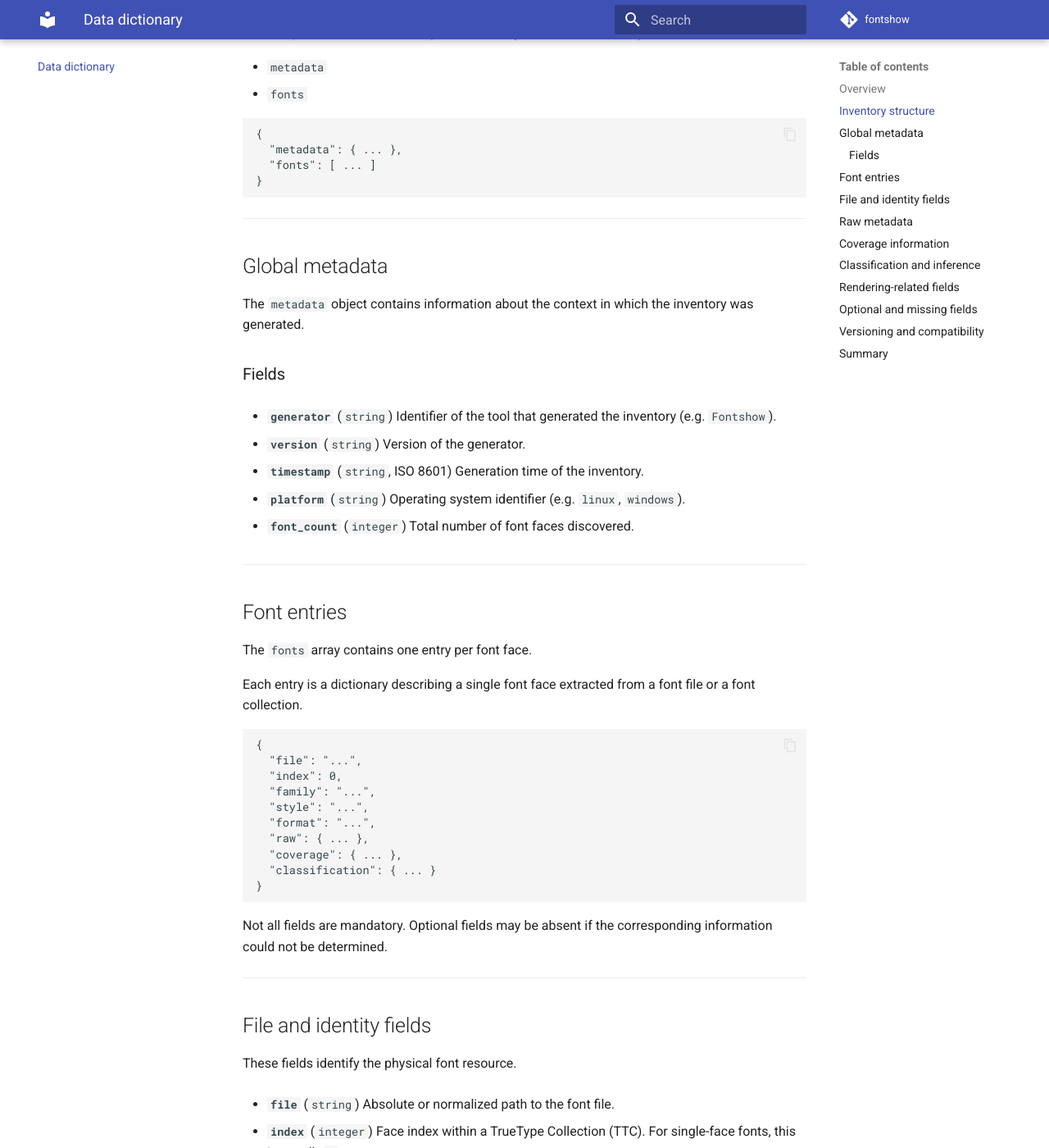
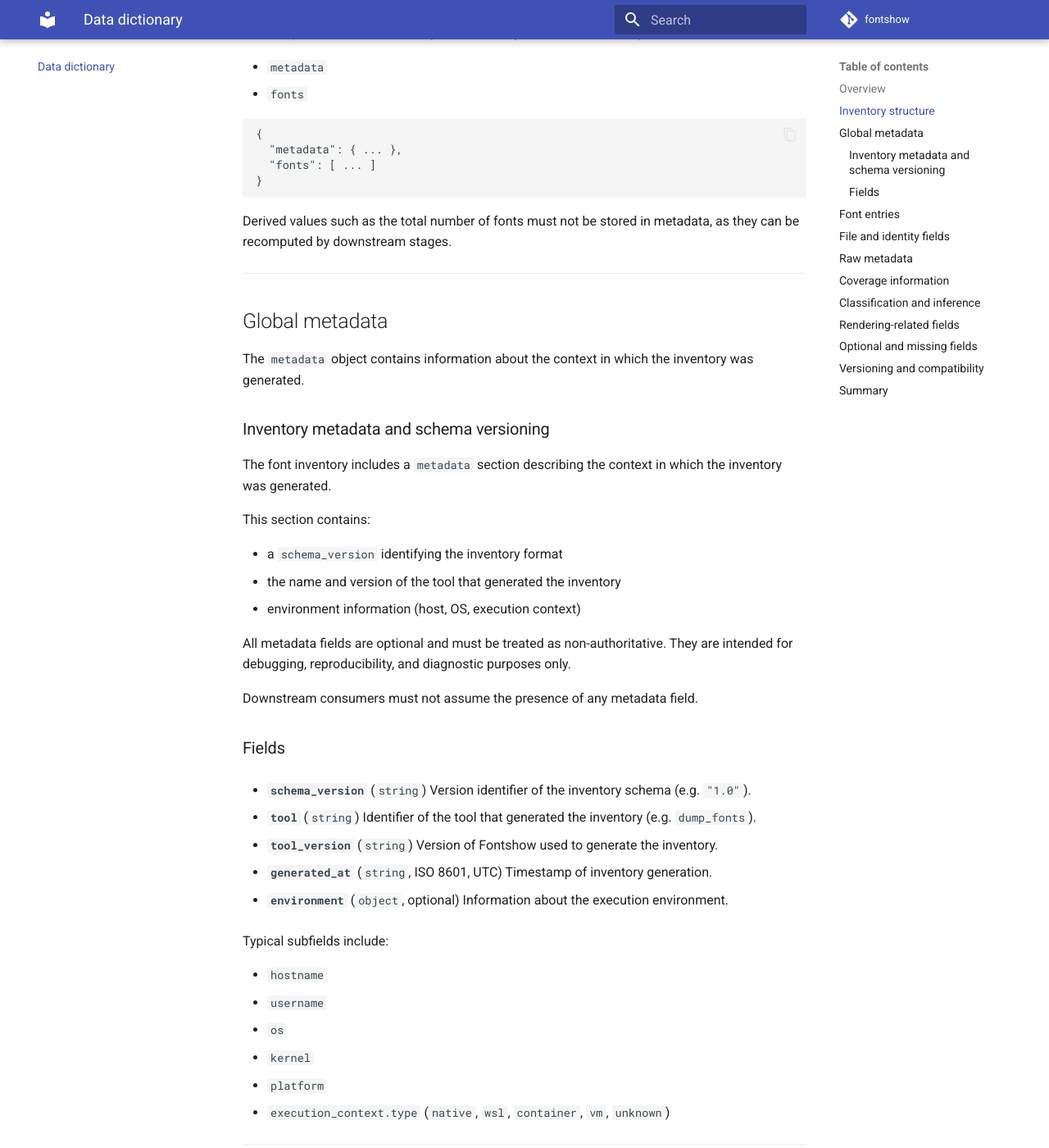
Before and after one commit to marco0560/Fontshow, an MkDocs documentation site: the page built from docs/data_dictionary.md, in a window 1280 px wide and 1400 px high, scrolled down 679 px. Shown: the whole window at 82% size. Built offline with MkDocs 1.6.1 and Material for MkDocs 9.7.7, drawn with Linux system fonts in a browser that asks for light colours; comment, search, counter and statistics services are not loaded; some of the changed text lies outside the part shown.

Commit message:
feat(core): package execution model, inventory validation, and docs update
Why:
- The project is now structured as a proper Python package
- Execution model is now consistent and reproducible
- Inventory validation ensures data integrity
- Documentation is updated to reflect the new structure

What:
- Package execution model implemented
- Inventory validation added
- Documentation updated

Notes:
- All tools must be executed as modules using `python -m fontshow.<tool>`
- Inventory files are now validated for consistency and completeness

Refs: #

````diff
--- a/docs/data_dictionary.md
+++ b/docs/data_dictionary.md
@@ -33,6 +33,9 @@ At the top level, the font inventory is a JSON object with two main keys:
 }
 ```
 
+Derived values such as the total number of fonts must not be stored in
+metadata, as they can be recomputed by downstream stages.
+
 ---
 
 ## Global metadata
@@ -40,22 +43,48 @@ At the top level, the font inventory is a JSON object with two main keys:
 The `metadata` object contains information about the context in which
 the inventory was generated.
 
+### Inventory metadata and schema versioning
+
+The font inventory includes a `metadata` section describing the context in
+which the inventory was generated.
+
+This section contains:
+
+- a `schema_version` identifying the inventory format
+- the name and version of the tool that generated the inventory
+- environment information (host, OS, execution context)
+
+All metadata fields are optional and must be treated as non-authoritative.
+They are intended for debugging, reproducibility, and diagnostic purposes
+only.
+
+Downstream consumers must not assume the presence of any metadata field.
+
 ### Fields
 
-- **`generator`** (`string`)
-  Identifier of the tool that generated the inventory (e.g. `Fontshow`).
+- **`schema_version`** (`string`)
+  Version identifier of the inventory schema (e.g. `"1.0"`).
 
-- **`version`** (`string`)
-  Version of the generator.
+- **`tool`** (`string`)
+  Identifier of the tool that generated the inventory (e.g. `dump_fonts`).
 
-- **`timestamp`** (`string`, ISO 8601)
-  Generation time of the inventory.
+- **`tool_version`** (`string`)
+  Version of Fontshow used to generate the inventory.
 
-- **`platform`** (`string`)
-  Operating system identifier (e.g. `linux`, `windows`).
+- **`generated_at`** (`string`, ISO 8601, UTC)
+  Timestamp of inventory generation.
 
-- **`font_count`** (`integer`)
-  Total number of font faces discovered.
+- **`environment`** (`object`, optional)
+  Information about the execution environment.
+
+  Typical subfields include:
+
+  - `hostname`
+  - `username`
+  - `os`
+  - `kernel`
+  - `platform`
+  - `execution_context.type` (`native`, `wsl`, `container`, `vm`, `unknown`)
 
 ---
 
@@ -81,6 +110,14 @@ a font file or a font collection.
 
 Not all fields are mandatory. Optional fields may be absent if the
 corresponding information could not be determined.
+
+Some inventory entries may represent charset-only information rather than
+individual fonts. These entries may lack identifying fields such as
+`identity.family` or `base_names`.
+
+Such entries are valid and may appear when extended Fontconfig data is
+included, but they are not intended to be used for font selection or catalog
+generation.
 
 ---
 
@@ -201,14 +238,17 @@ Consumers of the inventory must always check for field presence.
 
 ## Versioning and compatibility
 
-The inventory format is versioned implicitly via the generator version
-stored in `metadata.version`.
+The inventory format is explicitly versioned via the `metadata.schema_version`
+field.
 
-Breaking changes to the inventory structure should be accompanied by:
+The schema version is independent from the Fontshow tool version.
 
-- a version bump,
-- explicit documentation updates,
-- migration notes if applicable.
+Non-breaking changes may add new optional fields without changing the schema
+version. Breaking changes require a schema version bump and corresponding
+documentation updates.
+
+Downstream consumers must tolerate unknown schema versions and missing fields,
+issuing warnings when appropriate but never aborting execution.
 
 ---
 
--- a/fontshow/__init__.py
+++ b/fontshow/__init__.py
@@ -0,0 +1 @@
+__version__ = "0.5.0"
````
Also changed, not shown: README.md (+116 -19 lines), docs/architecture.md (+23 -1 lines), docs/testing.md (added, +297 -0 lines), 4 other files.
